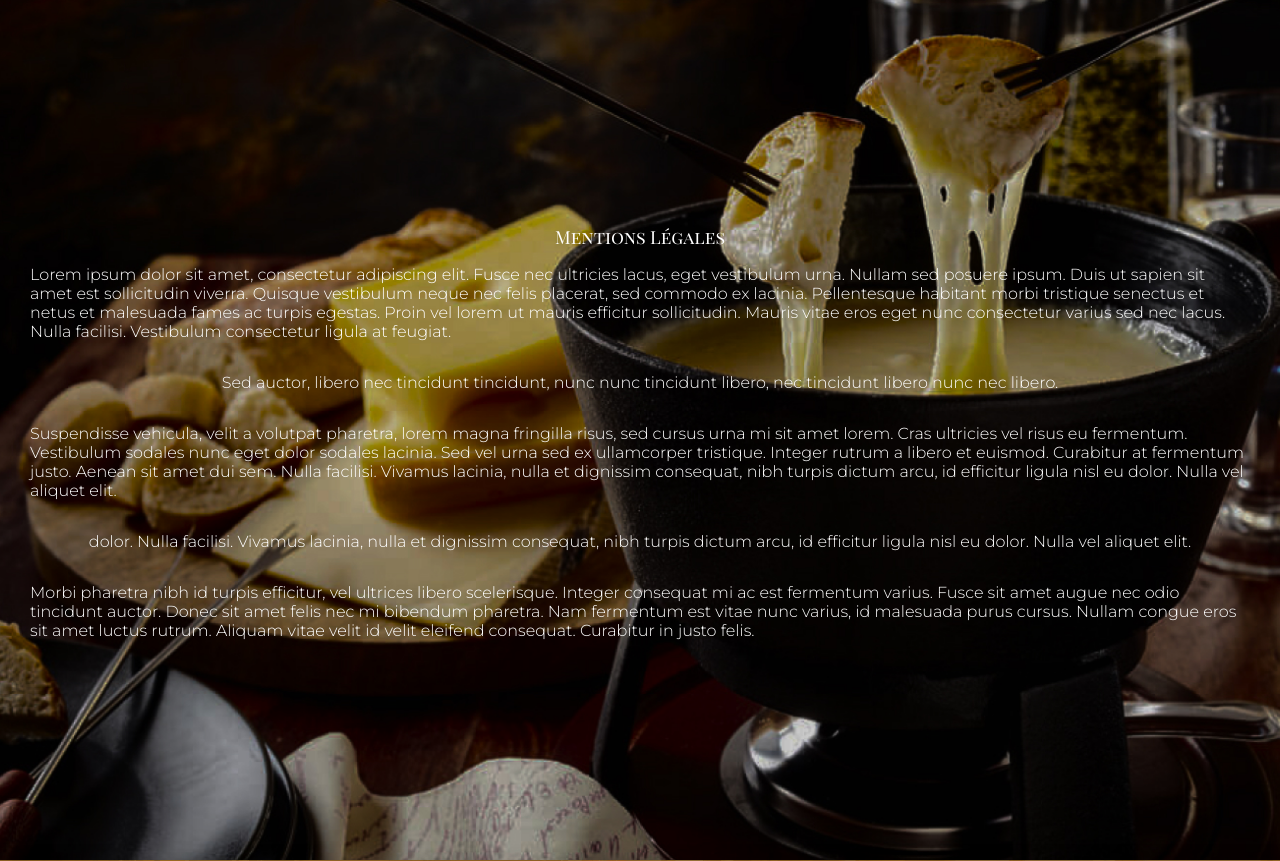
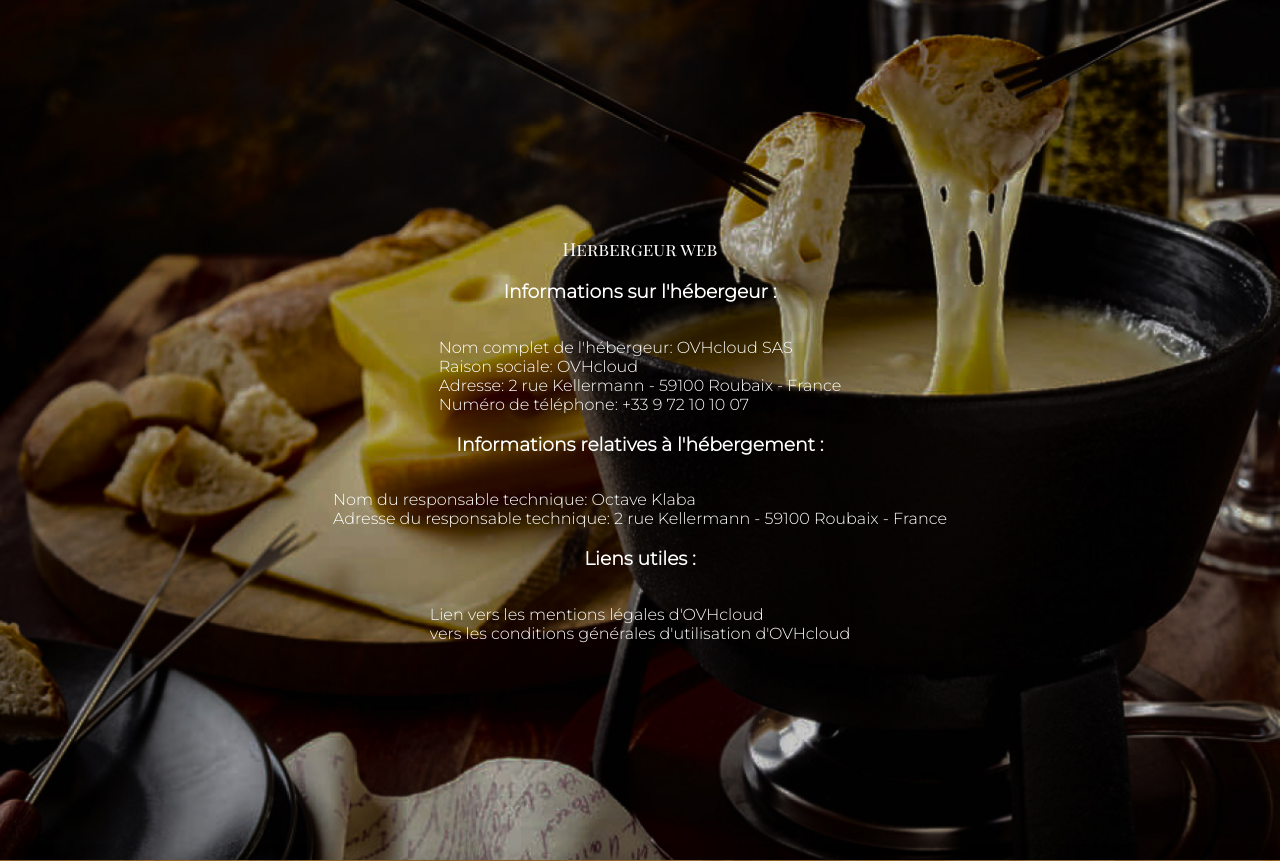
Before and after one commit to Johnny-fullstack/ECF_sept23_P.Bellenger, a PHP site: page /front/pageLegal/legal_mentionsHtml.php in a window 1280 px wide. Shown: the part 254-1115 px from the top of the page. Run offline with PHP 8.4, Linux system fonts and the light colour scheme; data comes from the database, SQL or seed files in the repository.

Commit message:
herbergeur

```diff
--- a/front/pageLegal/legal_mentionsHtml.php
+++ b/front/pageLegal/legal_mentionsHtml.php
@@ -53,13 +53,27 @@ include "../../src/adminFunc/dataRecup.php";
             </header>
 
             <main>
-                <h2>Mentions Légales</h2>
+            <h2>Herbergeur web</h2>
 
-                <p>Lorem ipsum dolor sit amet, consectetur adipiscing elit. Fusce nec ultricies lacus, eget vestibulum urna. Nullam sed posuere ipsum. Duis ut sapien sit amet est sollicitudin viverra. Quisque vestibulum neque nec felis placerat, sed commodo ex lacinia. Pellentesque habitant morbi tristique senectus et netus et malesuada fames ac turpis egestas. Proin vel lorem ut mauris efficitur sollicitudin. Mauris vitae eros eget nunc consectetur varius sed nec lacus. Nulla facilisi. Vestibulum consectetur ligula at feugiat.</p>
-                <p>Sed auctor, libero nec tincidunt tincidunt, nunc nunc tincidunt libero, nec tincidunt libero nunc nec libero.</p>
-                <p>Suspendisse vehicula, velit a volutpat pharetra, lorem magna fringilla risus, sed cursus urna mi sit amet lorem. Cras ultricies vel risus eu fermentum. Vestibulum sodales nunc eget dolor sodales lacinia. Sed vel urna sed ex ullamcorper tristique. Integer rutrum a libero et euismod. Curabitur at fermentum justo. Aenean sit amet dui sem. Nulla facilisi. Vivamus lacinia, nulla et dignissim consequat, nibh turpis dictum arcu, id efficitur ligula nisl eu dolor. Nulla vel aliquet elit.</p>
-                <p>dolor. Nulla facilisi. Vivamus lacinia, nulla et dignissim consequat, nibh turpis dictum arcu, id efficitur ligula nisl eu dolor. Nulla vel aliquet elit.</p>
-                <p>Morbi pharetra nibh id turpis efficitur, vel ultrices libero scelerisque. Integer consequat mi ac est fermentum varius. Fusce sit amet augue nec odio tincidunt auctor. Donec sit amet felis nec mi bibendum pharetra. Nam fermentum est vitae nunc varius, id malesuada purus cursus. Nullam congue eros sit amet luctus rutrum. Aliquam vitae velit id velit eleifend consequat. Curabitur in justo felis.</p>
+            <h3>Informations sur l'hébergeur :</h3>
+            <ul>
+                <li>Nom complet de l'hébergeur: OVHcloud SAS</li>
+            <li>Raison sociale: OVHcloud</li>
+                <li>Adresse: 2 rue Kellermann - 59100 Roubaix - France</li>
+                <li>Numéro de téléphone: +33 9 72 10 10 07</li>
+            </ul>
+
+            <h3>Informations relatives à l'hébergement :</h3>
+            <ul>
+                <li>Nom du responsable technique: Octave Klaba</li>
+                <li>Adresse du responsable technique: 2 rue Kellermann - 59100 Roubaix - France</li>
+            </ul>
+
+            <h3>Liens utiles :</h3>
+            <ul>
+                <li><a href="//us.ovhcloud.com/legal/terms-of-service/">Lien vers les mentions légales d'OVHcloud</a></li>
+                <li><a href="https://www.ovhcloud.com/fr/terms-and-conditions/contracts/"> vers les conditions générales d'utilisation d'OVHcloud</a></li>
+            </ul>
             </main>
 
             <footer>
```
